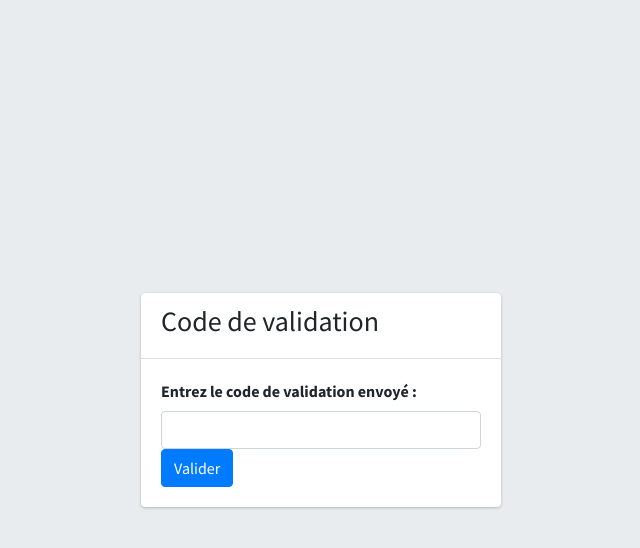
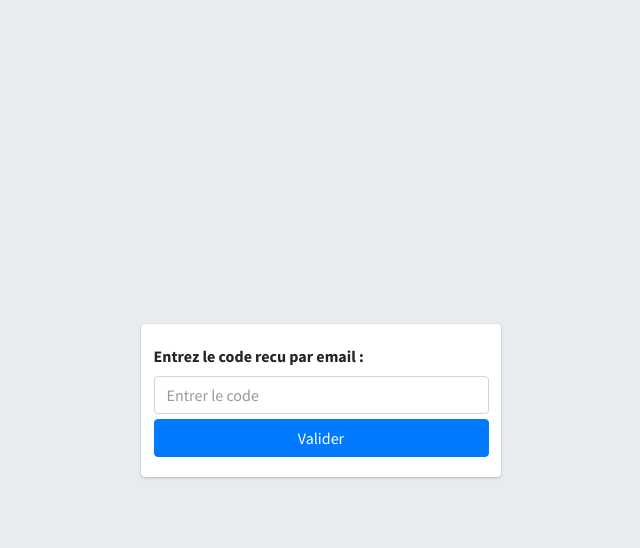
Before and after one commit to Alidouwarma09/OGB_BASE, a Django app: page /Utilisateur/reset-password/validate/ in a window 1280 px wide. Shown: the top 548 px of the page, without its empty margins (319-959 px from the left). Run offline with Django 5.2, Linux system fonts and the light colour scheme; some libraries are stand-ins or nearby versions.

Commit message:
modif 33

```diff
--- a/OGB_BASE/settings.py
+++ b/OGB_BASE/settings.py
@@ -142,6 +142,8 @@ PWA_APP_ICONS_APPLE = [
 ]
 PWA_SERVICE_WORKER_PATH = os.path.join(BASE_DIR, 'static/js', 'serviceworker.js')
 
+
+
 LANGUAGE_CODE = 'fr-FR'
 
 TIME_ZONE = 'UTC'
--- a/Utilisateur/templates/reset_password_confirm/index.html
+++ b/Utilisateur/templates/reset_password_confirm/index.html
@@ -14,10 +14,9 @@
 <div class="login-box">
     <div class="card">
         <div class="card-header">
-            <h3>Réinitialisation du mot de passe</h3>
+            <h5>Réinitialisation du mot de passe</h5>
         </div>
         <div class="card-body">
-            <p class="login-box-msg">Vous êtes à un pas de votre nouveau mot de passe.</p>
             {% if  form.errors %}
                     <div class="alert alert-danger">
                     <p>
--- a/Utilisateur/templates/reset_password_validate/index.html
+++ b/Utilisateur/templates/reset_password_validate/index.html
@@ -13,15 +13,17 @@
 <body class="hold-transition login-page">
 <div class="login-box">
     <div class="card">
-        <div class="card-header">
-            <h3>Code de validation</h3>
-        </div>
         <div class="card-body">
             <form method="POST">
                 {% csrf_token %}
-                <label for="code">Entrez le code de validation envoyé :</label>
-                <input type="text" name="code" class="form-control" required>
-                <button type="submit" class="btn btn-primary">Valider</button>
+                <div class="row">
+                    <label for="code">Entrez le code recu par email :</label>
+                    <input type="text" name="code" class="form-control"  placeholder="Entrer le code" required>
+                </div>
+                <div class="row" style="margin-top: 5px">
+                    <button type="submit" class="btn col btn-primary">Valider</button>
+
+                </div>
             </form>
         </div>
     </div>
```
